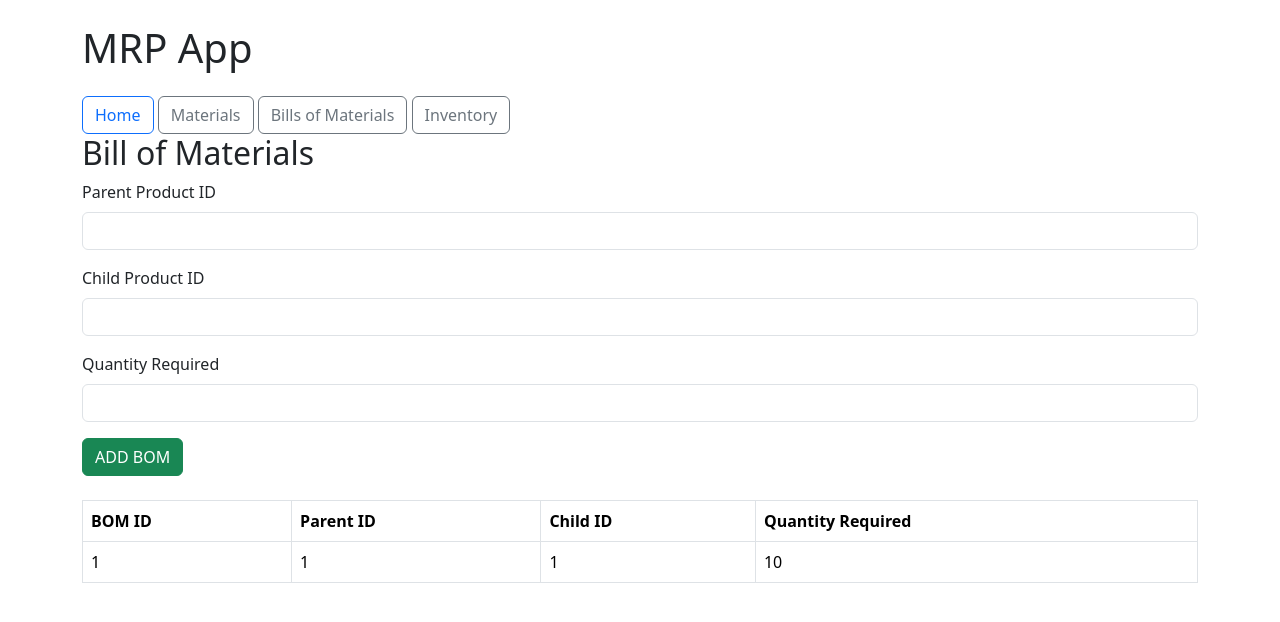
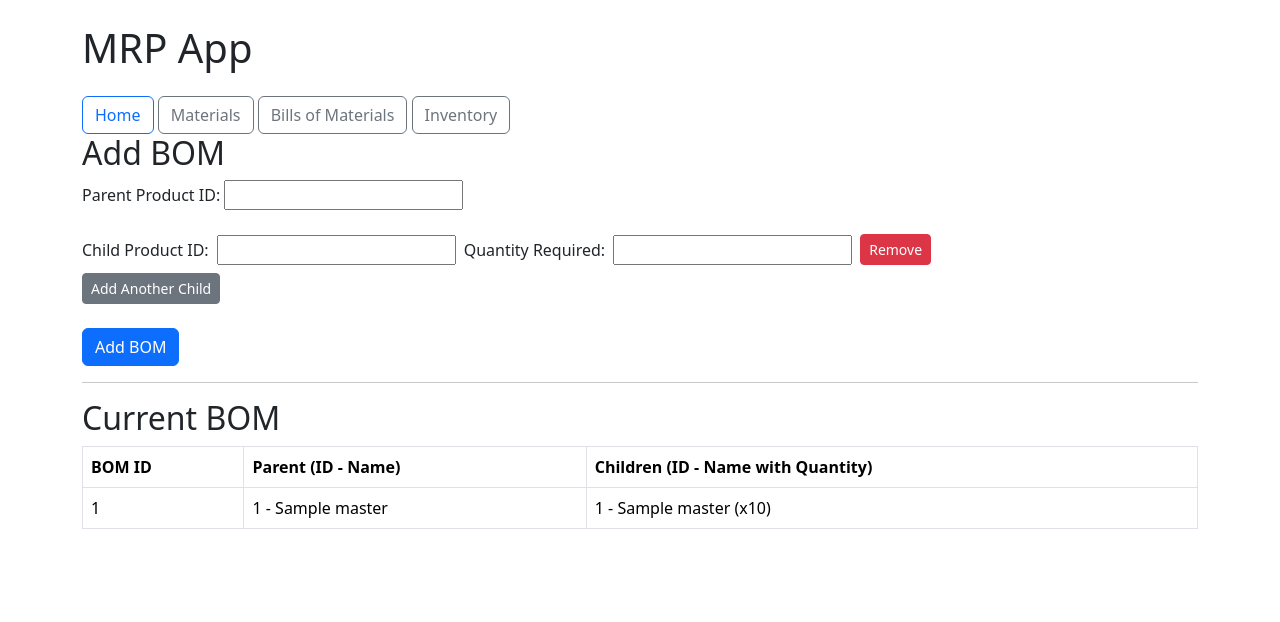
Before and after one commit to rei-doko/MRP-Demand-Forecast, a Flask app: page /bom in a window 1280 px wide. Shown: the top 622 px of the page. Run offline with Flask 3, Linux system fonts and the light colour scheme; tables that the repository leaves empty hold one stand-in row (values such as "Sample post").

Commit message:
Fixed BOM functionallity
- Children are now grouped under 1 BOM ID
- Added remove children functionality

```diff
--- a/main.py
+++ b/main.py
@@ -14,7 +14,7 @@ gui = flaskwebgui.FlaskUI(app=app, server="flask", width=1920, height=1080)
 
 # define folder and file
 db_folder = os.path.join(app.root_path, "data")
-os.makedirs(db_folder, exist_ok = True)
+os.makedirs(db_folder, exist_ok=True)
 db_path = os.path.join(db_folder, "database.db")
 
 @app.route("/")
@@ -48,7 +48,7 @@ def create_database():
 
     create_bill_of_materials = """
     CREATE TABLE IF NOT EXISTS bom(
-        bom_id INTEGER PRIMARY KEY AUTOINCREMENT NOT NULL,
+        bom_id INTEGER NOT NULL,
         parent_product_id INTEGER NOT NULL,
         child_product_id INTEGER NOT NULL,
         quantity_required INTEGER NOT NULL,
@@ -64,8 +64,6 @@ def create_database():
     connection.commit()
     connection.close()
 
-    return
-
 create_database()
 
 @app.route("/materials", methods=["GET", "POST"])
@@ -73,12 +71,14 @@ def material_master():
     connection = sqlite3.connect(db_path)
     connection.row_factory = sqlite3.Row
     cursor = connection.cursor()
+
     if request.method == "POST":
         product_id = int(request.form["product_id"])
         product_name = str(request.form["product_name"])
         cursor.execute("INSERT OR IGNORE INTO material_master(product_id, product_name) VALUES (?, ?)",
                        (product_id, product_name))
         connection.commit()
+
     materials_rows = cursor.execute("SELECT * FROM material_master").fetchall()
     connection.close()
     return render_template("materials_master.html", materials=materials_rows)
@@ -88,17 +88,20 @@ def inventory():
     connection = sqlite3.connect(db_path)
     connection.row_factory = sqlite3.Row
     cursor = connection.cursor()
+
     if request.method == "POST":
         product_id = int(request.form["product_id"])
         quantity = int(request.form["quantity"])
         cursor.execute("INSERT INTO inventory(product_id, quantity) VALUES (?, ?)",
                        (product_id, quantity))
         connection.commit()
+
     inventory_rows = cursor.execute("""
         SELECT m.product_id, m.product_name, i.quantity
         FROM inventory i
         JOIN material_master m ON i.product_id = m.product_id
     """).fetchall()
+
     connection.close()
     return render_template("inventory.html", inventory=inventory_rows)
 
@@ -107,17 +110,59 @@ def bom():
     connection = sqlite3.connect(db_path)
     connection.row_factory = sqlite3.Row
     cursor = connection.cursor()
+
     if request.method == "POST":
         parent_id = int(request.form["parent_id"])
-        child_id = int(request.form["child_id"])
-        quantity_required = int(request.form["quantity_required"])
-        cursor.execute("""INSERT INTO bom(parent_product_id, child_product_id, quantity_required)
-                          VALUES (?, ?, ?)""",
-                       (parent_id, child_id, quantity_required))
+        child_ids = request.form.getlist("child_id[]")
+        quantities = request.form.getlist("quantity_required[]")
+
+        cursor.execute("SELECT COALESCE(MAX(bom_id), 0) + 1 FROM bom")
+        new_bom_id = cursor.fetchone()[0]
+
+        for child_id, qty in zip(child_ids, quantities):
+            cursor.execute("""
+                INSERT INTO bom(bom_id, parent_product_id, child_product_id, quantity_required)
+                VALUES (?, ?, ?, ?)
+            """,
+                (new_bom_id, parent_id, int(child_id), int(qty)),
+            )
         connection.commit()
-    bom_rows = cursor.execute("SELECT * FROM bom").fetchall()
+
+    bom_rows = cursor.execute("""
+        SELECT b.bom_id,
+               b.parent_product_id,
+               m_parent.product_name AS parent_name,
+               b.child_product_id,
+               m_child.product_name AS child_name,
+               b.quantity_required
+        FROM bom b
+        JOIN material_master m_parent ON b.parent_product_id = m_parent.product_id
+        JOIN material_master m_child ON b.child_product_id = m_child.product_id
+        ORDER by b.bom_id, b.parent_product_id
+    """).fetchall()
+
     connection.close()
-    return render_template("bom.html", bom=bom_rows)
+
+    grouped_bom = {}
+    for row in bom_rows:
+        bom_key = (row["bom_id"], row["parent_product_id"], row["parent_name"])
+        if bom_key not in grouped_bom:
+           grouped_bom[bom_key] = []
+        grouped_bom[bom_key].append(
+            f"{row['child_product_id']} - {row['child_name']} (x{row['quantity_required']})"
+        )
+
+    bom_list = [
+        {
+            "bom_id": k[0],
+            "parent_product_id": k[1],
+            "parent_name": k[2],
+            "children": ", ".join(v)
+        }
+        for k, v in grouped_bom.items()
+    ]
+
+    return render_template("bom.html", bom=bom_list)
 
 if __name__ == "__main__":
     app.run(debug=True)
--- a/templates/bom.html
+++ b/templates/bom.html
@@ -1,42 +1,71 @@
 {% extends "base.html" %}
 {% block content %}
-<h2>Bill of Materials</h2>
+<h2>Add BOM</h2>
 
-<form method="post" class="mb-4">
-    <div class="mb-3">
-        <label class="form-label">Parent Product ID</label>
-        <input type="number" name="parent_id" class="form-control" required>
+<form method="POST">
+    <label>Parent Product ID:</label>
+    <input type="number" name="parent_id" required><br><br>
+
+    <div id="children-container">
+        <div class="child-row d-flex gap-2 align-items-center mb-2">
+            <label>Child Product ID:</label>
+            <input type="number" name="child_id[]" required>
+            <label>Quantity Required:</label>
+            <input type="number" name="quantity_required[]" required>
+            <button type="button" class="btn btn-danger btn-sm remove-child">Remove</button>
         </div>
-    <div class="mb-3">
-        <label class="form-label">Child Product ID</label>
-        <input type="number" name="child_id" class="form-control" required>
     </div>
-    <div class="mb-3">
-        <label class="form-label">Quantity Required</label>
-        <input type="number" name="quantity_required" class="form-control" required>
-    </div>
-    <button type="submit" class="btn btn-success">ADD BOM</button>
+
+    <button type="button" id="add-child-btn" class="btn btn-secondary btn-sm">Add Another Child</button><br><br>
+
+    <input type="submit" value="Add BOM" class="btn btn-primary">
 </form>
 
+<hr>
+
+<h2>Current BOM</h2>
+
 <table class="table table-bordered">
-    <thead>
     <tr>
         <th>BOM ID</th>
-            <th>Parent ID</th>
-            <th>Child ID</th>
-            <th>Quantity Required</th>
+        <th>Parent (ID - Name)</th>
+        <th>Children (ID - Name with Quantity)</th>
     </tr>
-    </thead>
-    <tbody>
-        {% for b in bom %}
+    {% for row in bom %}
     <tr>
-                <td>{{ b['bom_id'] }}</td>
-                <td>{{ b['parent_product_id'] }}</td>
-                <td>{{ b['child_product_id'] }}</td>
-                <td>{{ b['quantity_required'] }}</td>
+        <td>{{ row['bom_id'] }}</td>
+        <td>{{ row['parent_product_id'] }} - {{ row['parent_name'] }}</td>
+        <td>{{ row['children'] }}</td>
     </tr>
     {% endfor %}
-    </tbody>
 </table>
 
+<script>
+    document.addEventListener('DOMContentLoaded', function() {
+        const container = document.getElementById('children-container');
+        const addBtn = document.getElementById('add-child-btn');
+
+        container.addEventListener('click', function(e) {
+            if (e.target && e.target.matches('button.remove-child')) {
+                const row = e.target.closest('.child-row');
+                if (row) row.remove();
+            }
+        });
+
+        addBtn.addEventListener('click', function() {
+            const div = document.createElement('div');
+            div.className = 'child-row d-flex gap-2 align-items-center mb-2';
+            div.innerHTML = `
+                <label>Child Product ID:</label>
+                <input type="number" name="child_id[]" required>
+                <label>Quantity Required:</label>
+                <input type="number" name="quantity_required[]" required>
+                <button type="button" class="btn btn-danger btn-sm remove-child">Remove</button>
+            `;
+            container.appendChild(div)
+        });
+    });
+
+</script>
+
 {% endblock %}
```
Lines whose indentation alone changed are shown as unchanged.
